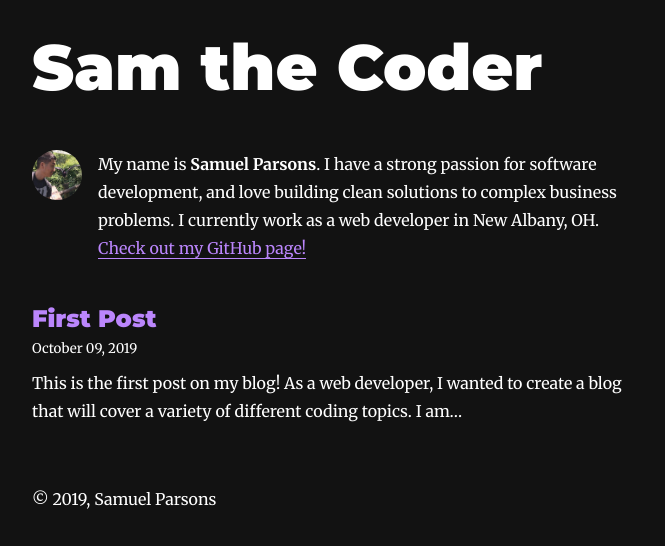
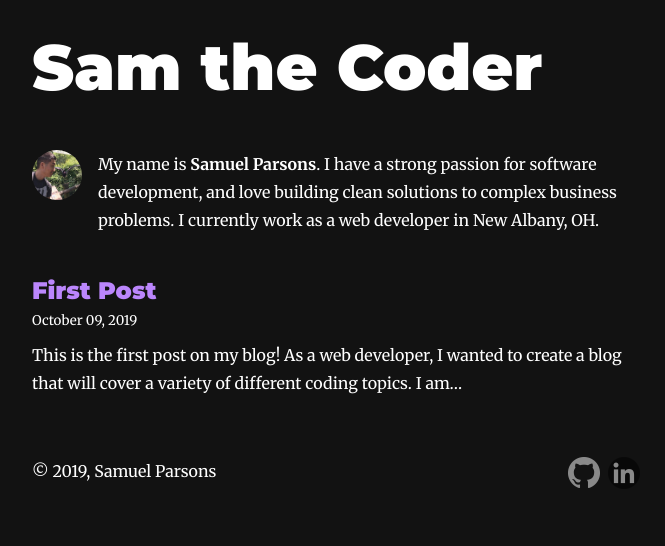
Before and after one commit to smparsons/smparsons.github.io, a Gatsby site: page / in a window 1280 px wide. Shown: the whole page, without its empty margins (304-969 px from the left). Built offline with nearby package versions, Linux system fonts and the light colour scheme; Gatsby itself is replaced by a stand-in of ours; some packages are replaced by stand-ins of ours.

Commit message:
Add external site links

```diff
--- a/gatsby-config.js
+++ b/gatsby-config.js
@@ -4,9 +4,8 @@ module.exports = {
     author: `Samuel Parsons`,
     description: `Sam's blog covering a variety of different software development topics.`,
     siteUrl: `https://www.samthecoder.com`,
-    github: {
-      username: `smparsons`
-    }
+    githubProfile: `https://github.com/smparsons`,
+    linkedinProfile: `https://www.linkedin.com/in/parsonssamuel/`
   },
   plugins: [
     {
--- a/src/components/bio.tsx
+++ b/src/components/bio.tsx
@@ -17,15 +17,12 @@ const Bio = (): JSX.Element => {
       site {
         siteMetadata {
           author
-          github {
-            username
-          }
         }
       }
     }
   `) as BioQuery
 
-  const { author, github } = data.site!.siteMetadata!
+  const { author } = data.site!.siteMetadata!
 
   return (
     <div className="biography">
@@ -38,10 +35,6 @@ const Bio = (): JSX.Element => {
         My name is <strong>{author!}</strong>. I have a strong passion for
         software development, and love building clean solutions to complex
         business problems. I currently work as a web developer in New Albany, OH.
-        {` `}
-        <a href={`https://github.com/${github!.username}`}>
-          Check out my GitHub page!
-        </a>
       </p>
     </div>
   )
--- /dev/null
+++ b/src/components/externalSiteLinks.tsx
@@ -0,0 +1,53 @@
+import { graphql, useStaticQuery } from "gatsby"
+import Image, { FixedObject } from "gatsby-image"
+import * as React from "react"
+
+import { ExternalSiteLinksQuery } from "./queryTypes/ExternalSiteLinksQuery"
+
+const ExternalSiteLinks = (): JSX.Element => {
+  const data = useStaticQuery(graphql`
+    query ExternalSiteLinksQuery {
+      github: file(absolutePath: { regex: "/github.png/" }) {
+        childImageSharp {
+          fixed(width: 32, height: 32, quality: 100) {
+            ...GatsbyImageSharpFixed
+          }
+        }
+      },
+      linkedin: file(absolutePath: { regex: "/linkedin.png/" }) {
+        childImageSharp {
+          fixed(width: 32, height: 32, quality: 100) {
+            ...GatsbyImageSharpFixed
+          }
+        }
+      },
+      site {
+        siteMetadata {
+          githubProfile,
+          linkedinProfile
+        }
+      }
+    }
+  `) as ExternalSiteLinksQuery
+
+  const { githubProfile, linkedinProfile } = data.site!.siteMetadata!
+
+  return (
+    <div className="external-site-links">
+      <a href={githubProfile!} target="_blank">
+        <Image
+          fixed={data.github!.childImageSharp!.fixed! as FixedObject}
+          alt="GitHub"
+        />
+      </a>
+      <a href={linkedinProfile!} target="_blank">
+        <Image
+          fixed={data.linkedin!.childImageSharp!.fixed! as FixedObject}
+          alt="LinkedIn"
+        />
+      </a>
+    </div>
+  )
+}
+
+export default ExternalSiteLinks
--- a/src/components/layout.tsx
+++ b/src/components/layout.tsx
@@ -1,5 +1,7 @@
 import { Link } from "gatsby"
 import * as React from "react"
+
+import ExternalSiteLinks from "./externalSiteLinks"
 
 const Layout = ({ location, title, children }: LayoutProps): JSX.Element => {
     const rootPath = `${__PATH_PREFIX__}/`
@@ -12,8 +14,11 @@ const Layout = ({ location, title, children }: LayoutProps): JSX.Element => {
       <div className="layout-wrapper">
         <header>{heading}</header>
         <main>{children}</main>
-        <footer>
-          © {new Date().getFullYear()}, Samuel Parsons
+        <footer className="site-footer">
+          <span>
+            © {new Date().getFullYear()}, Samuel Parsons
+          </span>
+          <ExternalSiteLinks />
         </footer>
       </div>
     )
--- a/src/components/queryTypes/BioQuery.d.ts
+++ b/src/components/queryTypes/BioQuery.d.ts
@@ -25,15 +25,9 @@ export interface BioQuery_avatar {
   childImageSharp: BioQuery_avatar_childImageSharp | null;
 }
 
-export interface BioQuery_site_siteMetadata_github {
-  __typename: "SiteSiteMetadataGithub";
-  username: string | null;
-}
-
 export interface BioQuery_site_siteMetadata {
   __typename: "SiteSiteMetadata";
   author: string | null;
-  github: BioQuery_site_siteMetadata_github | null;
 }
 
 export interface BioQuery_site {
--- a/src/styles/app.css
+++ b/src/styles/app.css
@@ -99,3 +99,24 @@ blockquote {
     list-style: none;
     padding: 0;
 }
+
+.site-footer {
+    display: grid;
+    grid-template-columns: 1fr auto;
+}
+
+.external-site-links {
+    display: grid;
+    grid-auto-flow: column;
+    gap: 8px
+}
+
+.external-site-links a {
+    box-shadow: none;
+    opacity: 0.5;
+    cursor: pointer;
+}
+
+.external-site-links a:hover {
+    opacity: 0.75;
+}
```
Also changed, not shown: src/components/queryTypes/ExternalSiteLinksQuery.d.ts (added, +62 -0 lines), content/assets/github.png (added), content/assets/linkedin.png (added).
